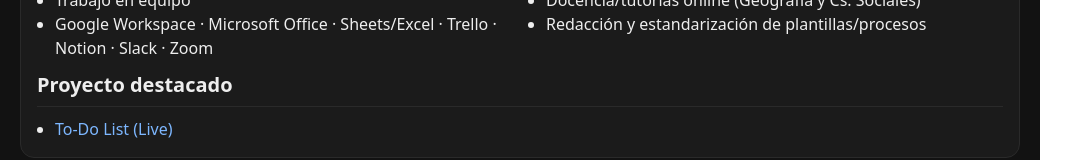
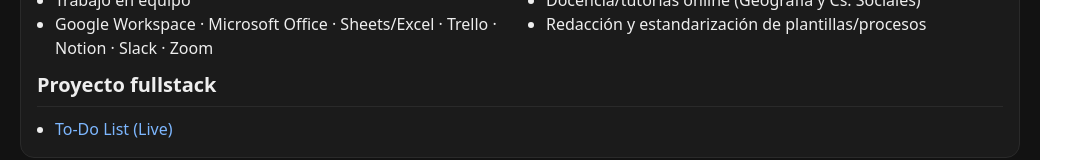
Before and after one commit to Leandrotvr/todo-fullstack, a React (Vite) app in the folder client/: page / in a window 1280 px wide. Shown: the part 626-786 px from the top of the page, without its empty margins (0-1083 px from the left). Built offline with nearby package versions, Linux system fonts and the light colour scheme; no server answers.

Commit message:
chore: renombrar sección → Proyecto fullstack

```diff
--- a/client/src/App.jsx
+++ b/client/src/App.jsx
@@ -160,7 +160,7 @@ export default function App() {
           </div>
 
           <div style={{marginTop: 10}}>
-            <h2 style={s.h2}>Proyecto destacado</h2>
+            <h2 style={s.h2}>Proyecto fullstack</h2>
             <ul style={s.list}>
               {cv.proyectos.map((p, i) => (
                 <li key={i}><a style={s.link} href={p.url} target="_blank" rel="noreferrer">{p.t}</a></li>
```
